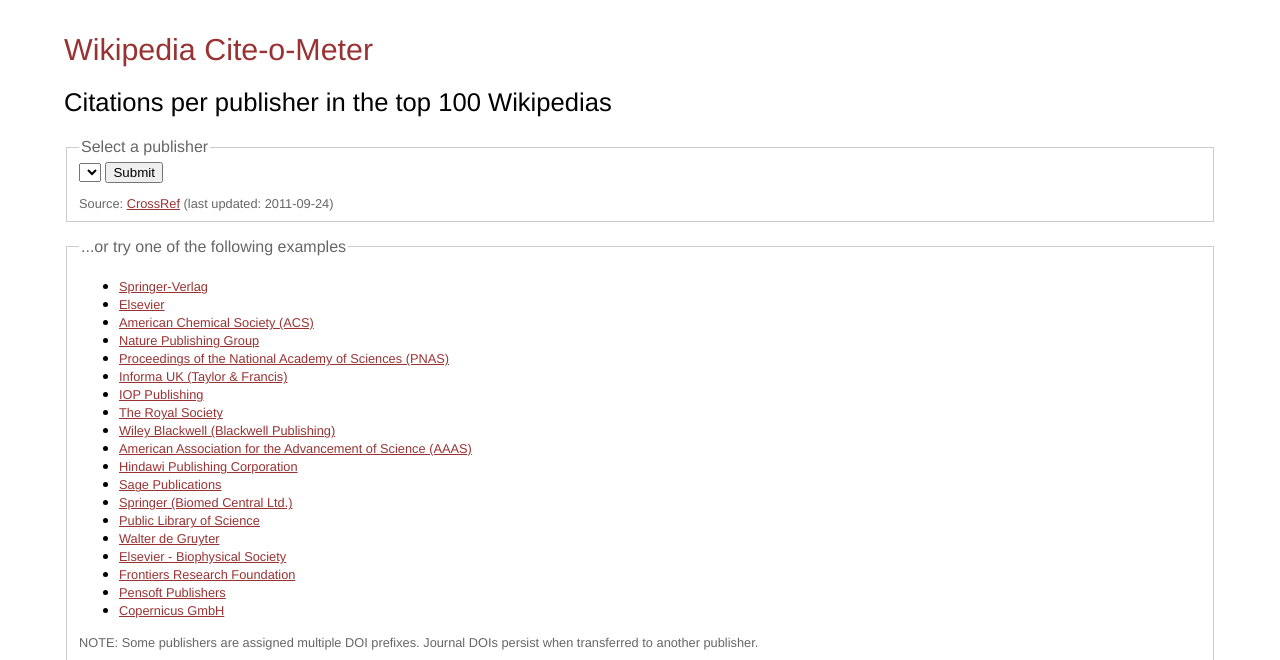
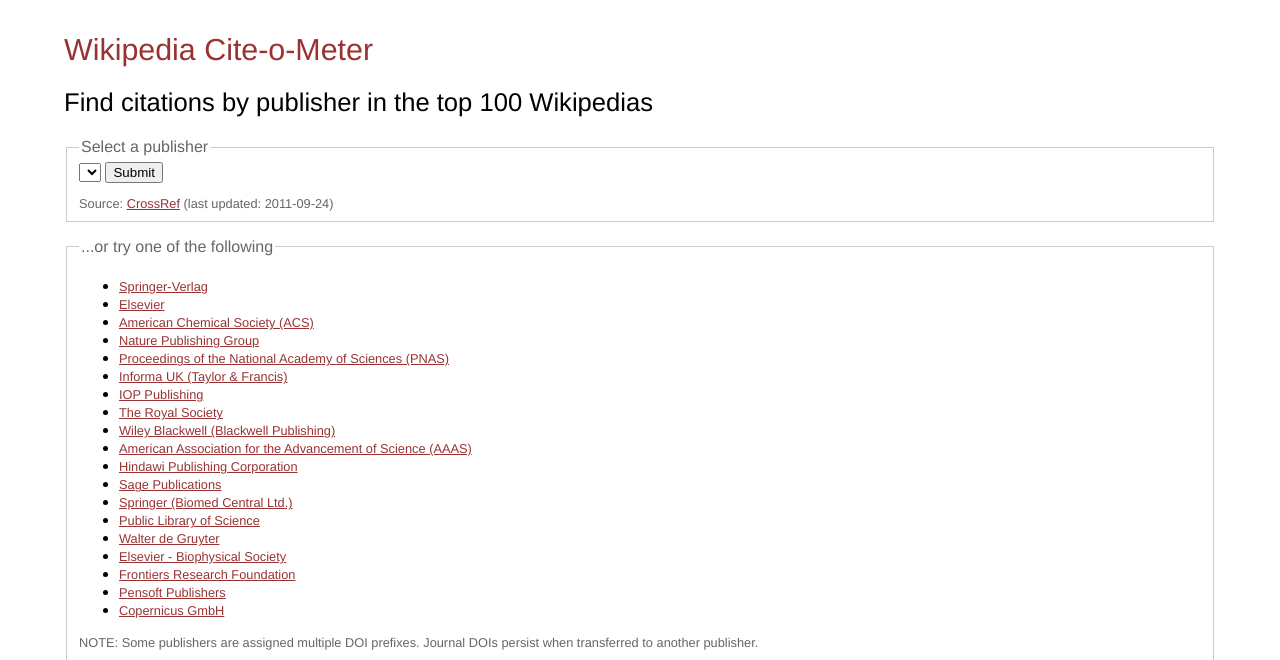
Before and after one commit to wpoa/Wikipedia-Cite-o-Meter, a PHP site: page /index.php in a window 1280 px wide. Shown: the top 660 px of the page. Run offline with PHP 8.4, Linux system fonts and the light colour scheme; lists and menus that the app fills with data are empty.

Commit message:
Minor edits

```diff
--- a/index.php
+++ b/index.php
@@ -51,7 +51,7 @@ $default =<<<EOD
   </head>
   <body>
 	<h1><a href="$wc_url">Wikipedia Cite-o-Meter</a></h1>
-    <h2>Citations per publisher in the top 100 Wikipedias</h2>
+    <h2>Find citations by publisher in the top 100 Wikipedias</h2>
 	<form onsubmit="document.DOISearch.SubmitButton.disabled=true; document.getElementById('loading').style.display = ''; document.getElementById('crossref').style.display = 'none';" id="DOISearch" name="DOISearch" method="get">
 	<fieldset><legend>Select a publisher</legend>
     	<select name="doip">
@@ -69,7 +69,7 @@ $default .=<<<EOD
 		<p id="loading" class="small sp" style="display: none; color: #933"><img src="ajax-loader.gif" /> Retrieving data (this may take a few minutes)</p>
 	</fieldset>
 
-	<fieldset><legend>...or try one of the following examples</legend>
+	<fieldset><legend>...or try one of the following</legend>
 	<ul>
 		<li><a class="small" href="?doip=10.1007">Springer-Verlag</a></li>
 		<li><a class="small" href="?doip=10.1016">Elsevier</a></li>
```
